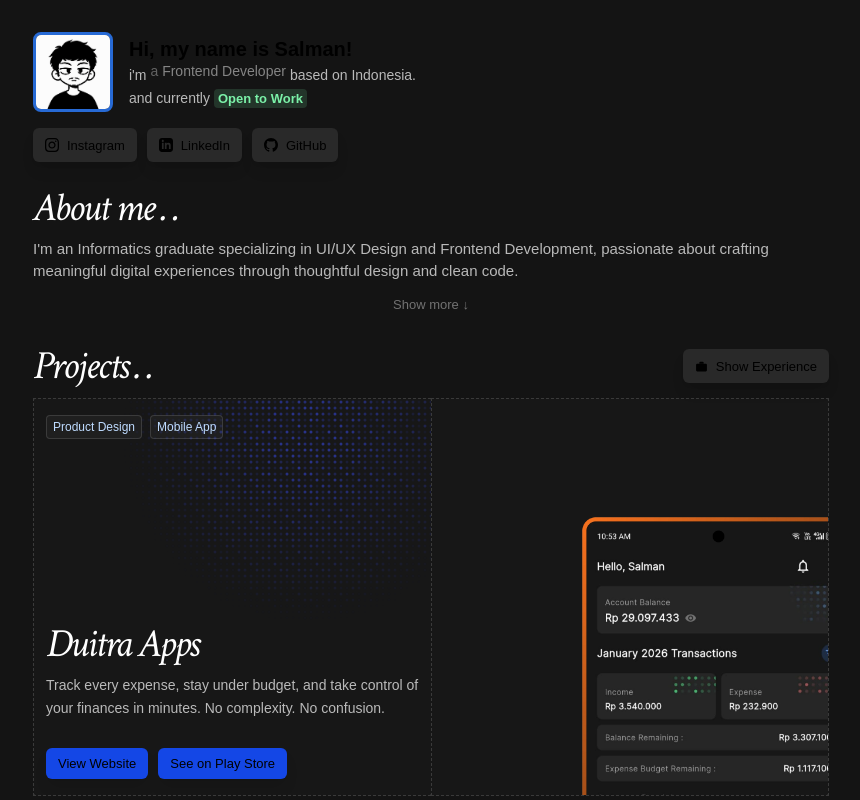
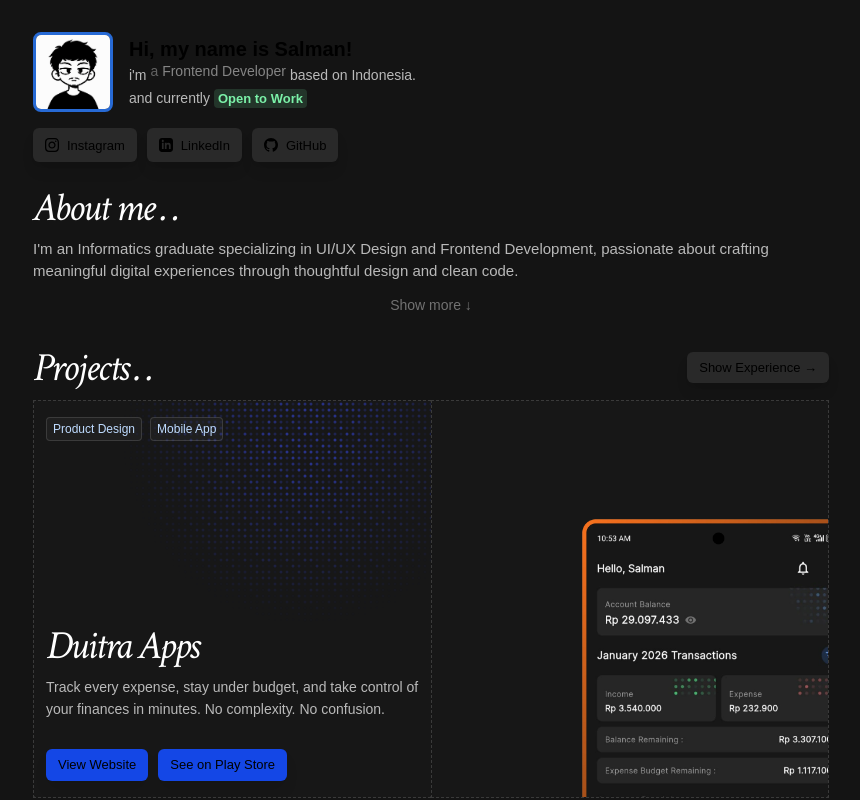
Before and after one commit to salman-setiawan/porto-2026, a React (Vite) app: page / in a window 1280 px wide. Shown: the top 800 px of the page, without its empty margins (209-1069 px from the left). Built offline with nearby package versions, Linux system fonts and the light colour scheme; a web font is replaced by a local one.

Commit message:
removing icon

```diff
--- a/src/components/TabSection.jsx
+++ b/src/components/TabSection.jsx
@@ -14,21 +14,6 @@ const ProjectsContent = () => {
     </div>
   )
 }
-
-// Icon: Briefcase (experience)
-const IconBriefcase = (
-  <svg width="13" height="13" viewBox="0 0 24 24" fill="currentColor">
-    <rect x="2" y="7" width="20" height="14" rx="2" />
-    <path d="M16 7V5a2 2 0 0 0-2-2h-4a2 2 0 0 0-2 2v2" />
-  </svg>
-)
-
-// Icon: Folder (projects)
-const IconFolder = (
-  <svg width="13" height="13" viewBox="0 0 24 24" fill="currentColor">
-    <path d="M2 6a2 2 0 0 1 2-2h5l2 2h9a2 2 0 0 1 2 2v9a2 2 0 0 1-2 2H4a2 2 0 0 1-2-2V6z" />
-  </svg>
-)
 
 const TabSection = () => {
   // Projects shown first by default
@@ -49,8 +34,7 @@ const TabSection = () => {
         <Button
           type="social"
           width="w-fit"
-          icon={isProjects ? IconBriefcase : IconFolder}
-          label={isProjects ? 'Show Experience' : 'Show Projects'}
+          label={isProjects ? 'Show Experience →' : 'Show Projects →'}
           onClick={() => setActiveTab(isProjects ? 'Experience' : 'Projects')}
           octave={3}
         />
--- a/src/components/hero-section/Description.jsx
+++ b/src/components/hero-section/Description.jsx
@@ -152,7 +152,7 @@ const HeroDescription = () => {
             setShowAll((prev) => !prev)
           }}
           onMouseEnter={() => playMechanicalSound(3, 0.3)}
-          className="flex justify-center w-full gap-1 pt-3 text-[13px] text-white/40 hover:text-white/80 transition-colors duration-200 cursor-pointer"
+          className="flex justify-center w-full gap-1 pt-3 text-[14px] text-white/40 hover:text-white/80 transition-colors duration-200 cursor-pointer"
         >
           {showAll ? 'Show less ↑' : 'Show more ↓'}
         </button>
```
